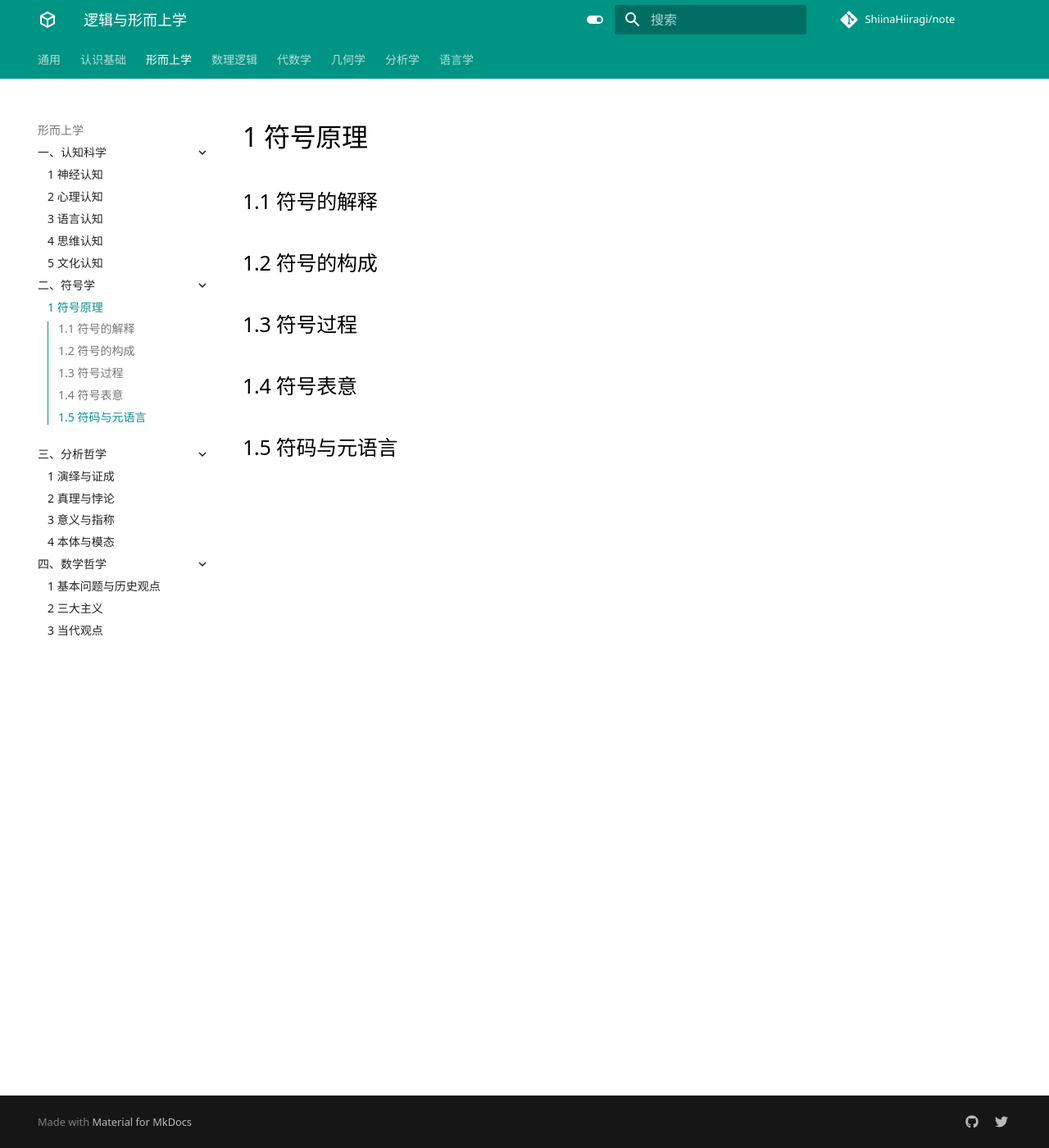
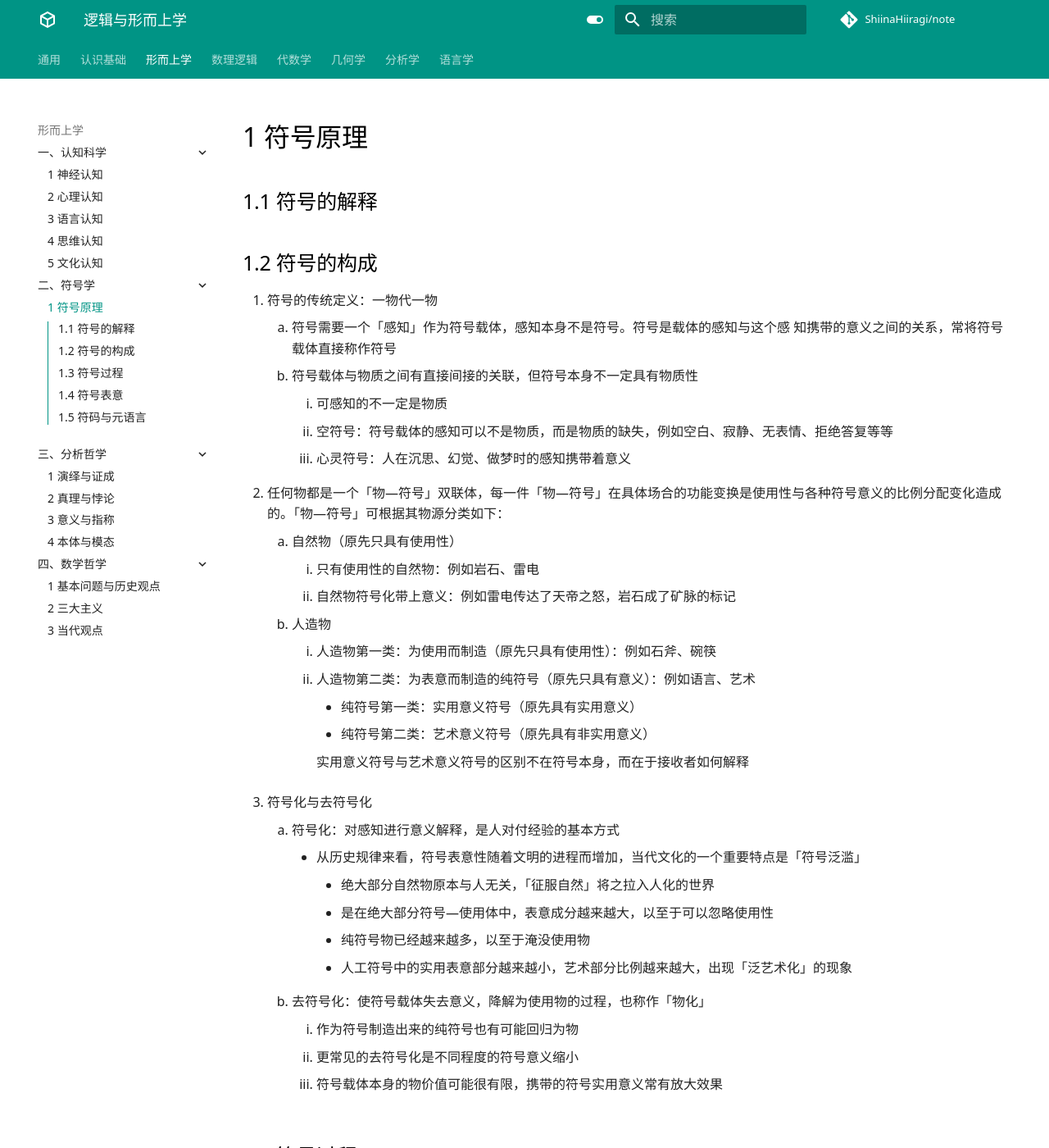
Before and after one commit to ShiinaHiiragi/note, an MkDocs documentation site: the page built from docs/meta/sign/prin.md, in a window 1280 px wide and 1400 px high. Shown: the whole window at 82% size. Built offline with MkDocs 1.6.1 and Material for MkDocs 9.7.7, drawn with Linux system fonts in a browser that asks for light colours; comment, search, counter and statistics services are not loaded.

Commit message:
add to 33

```diff
--- a/docs/meta/sign/prin.md
+++ b/docs/meta/sign/prin.md
@@ -3,6 +3,35 @@
 ## 1.1 符号的解释
 
 ## 1.2 符号的构成
+1. 符号的传统定义：一物代一物
+    1. 符号需要一个「感知」作为符号载体，感知本身不是符号。符号是载体的感知与这个感 知携带的意义之间的关系，常将符号载体直接称作符号
+    2. 符号载体与物质之间有直接间接的关联，但符号本身不一定具有物质性
+        1. 可感知的不一定是物质
+        2. 空符号：符号载体的感知可以不是物质，而是物质的缺失，例如空白、寂静、无表情、拒绝答复等等
+        3. 心灵符号：人在沉思、幻觉、做梦时的感知携带着意义
+2. 任何物都是一个「物—符号」双联体，每一件「物—符号」在具体场合的功能变换是使用性与各种符号意义的比例分配变化造成的。「物—符号」可根据其物源分类如下：
+    1. 自然物（原先只具有使用性）
+        1. 只有使用性的自然物：例如岩石、雷电
+        2. 自然物符号化带上意义：例如雷电传达了天帝之怒，岩石成了矿脉的标记
+    2. 人造物
+        1. 人造物第一类：为使用而制造（原先只具有使用性）：例如石斧、碗筷
+        2. 人造物第二类：为表意而制造的纯符号（原先只具有意义）：例如语言、艺术
+            - 纯符号第一类：实用意义符号（原先具有实用意义）
+            - 纯符号第二类：艺术意义符号（原先具有非实用意义）
+
+            实用意义符号与艺术意义符号的区别不在符号本身，而在于接收者如何解释
+
+3. 符号化与去符号化
+    1. 符号化：对感知进行意义解释，是人对付经验的基本方式
+        - 从历史规律来看，符号表意性随着文明的进程而增加，当代文化的一个重要特点是「符号泛滥」
+            - 绝大部分自然物原本与人无关，「征服自然」将之拉入人化的世界
+            - 是在绝大部分符号—使用体中，表意成分越来越大，以至于可以忽略使用性
+            - 纯符号物已经越来越多，以至于淹没使用物
+            - 人工符号中的实用表意部分越来越小，艺术部分比例越来越大，出现「泛艺术化」的现象
+    2. 去符号化：使符号载体失去意义，降解为使用物的过程，也称作「物化」
+        1. 作为符号制造出来的纯符号也有可能回归为物
+        2.  更常见的去符号化是不同程度的符号意义缩小
+        3.  符号载体本身的物价值可能很有限，携带的符号实用意义常有放大效果
 
 ## 1.3 符号过程
 
```
Also changed, not shown: docs/index.md (+1 -1 lines).
